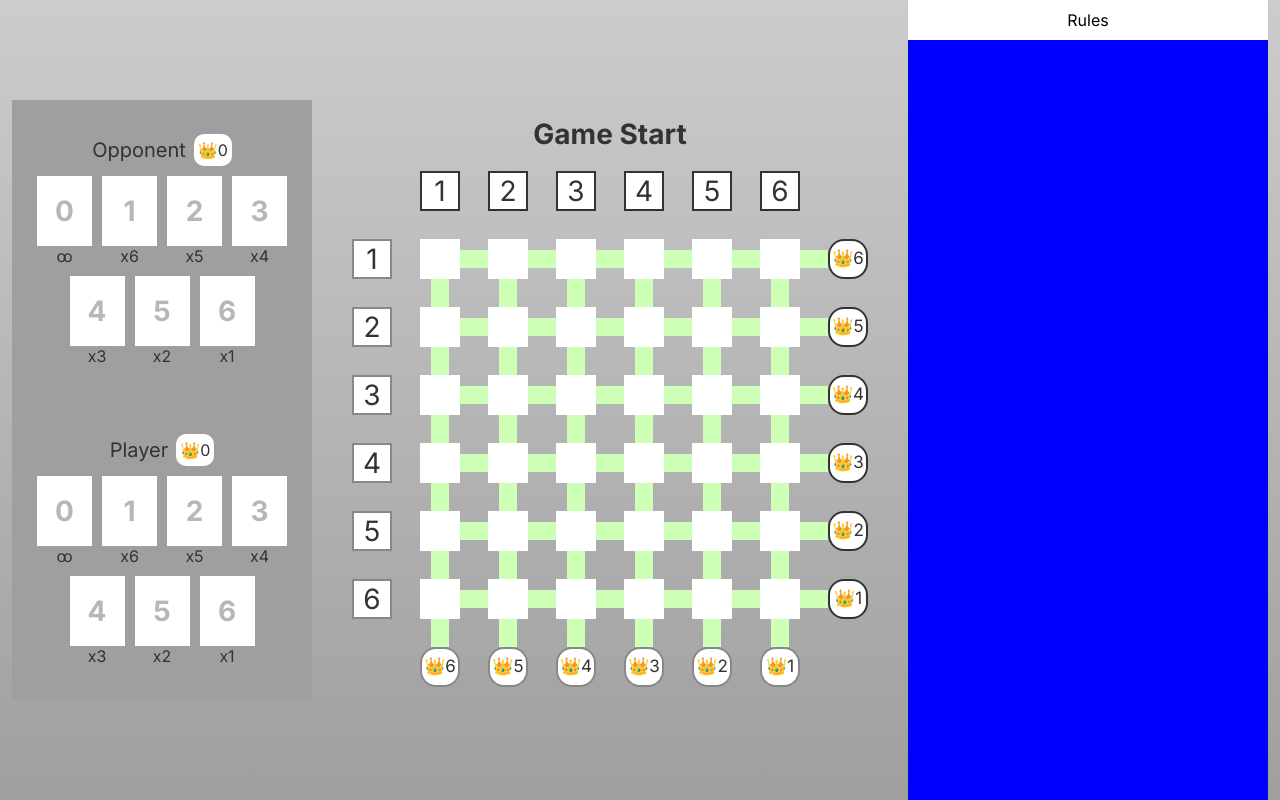
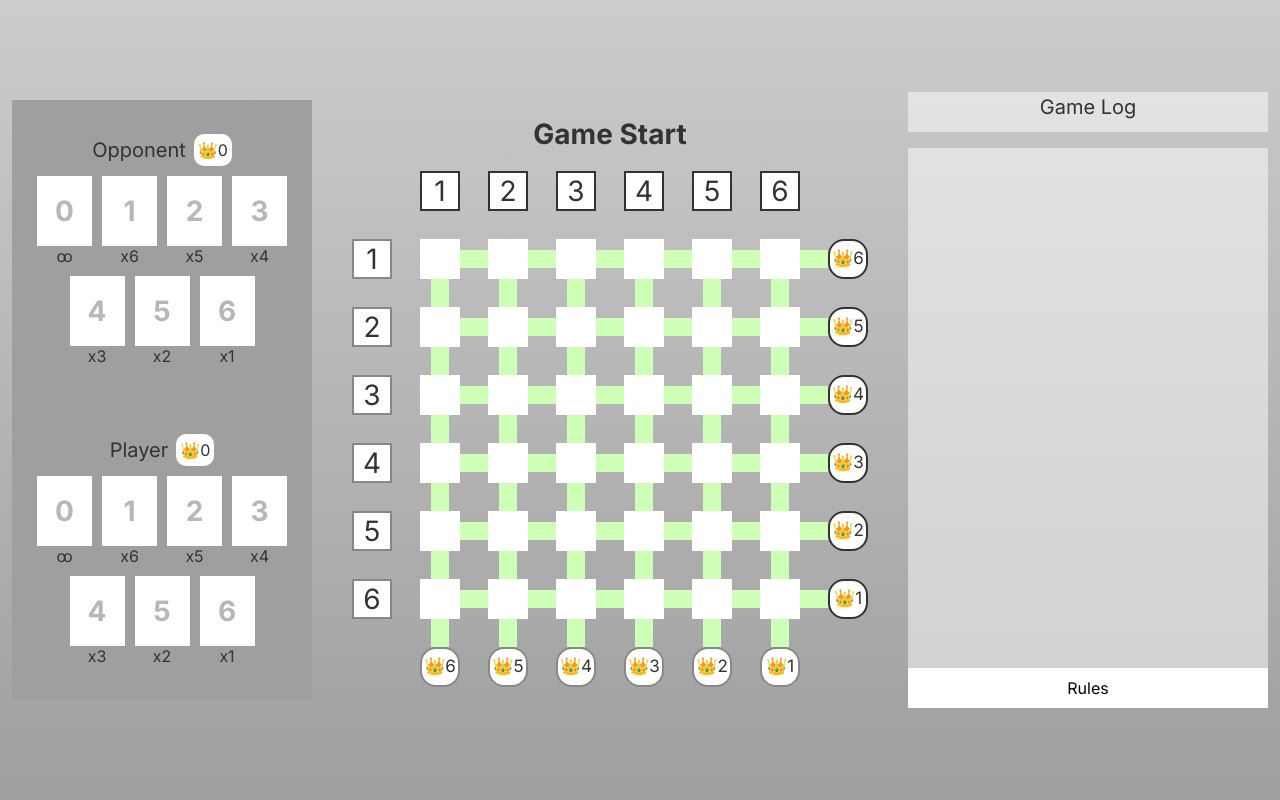
Before and after one commit to NotSumin/gamecollection, a Flask app: page /square_goofspiel/1 in a window 1280 px wide. Run offline with Flask 3, Linux system fonts and the light colour scheme.

Commit message:
Game log messages

```diff
--- a/collection/static/css/square_goofspiel.css
+++ b/collection/static/css/square_goofspiel.css
@@ -92,17 +92,35 @@
     width: 100%;
     height: 40px;
     font-size: 20px;
-    /* background-color: #60e776; */
+}
+
+#misc-message button {
+    width: 100%;
+    padding: 5px;
 }
 
 .administration {
     width: 360px;
-    background-color: blue;
+    display: flex;
+    flex-direction: column;
+    justify-content: center;
+    align-items: center;
 }
 
-.game-log {
+.game-log-header {
     width: 100%;
+    height: 40px;
+    background-color: rgba(255, 255, 255, 0.5);
+    font-size: 20px;
+    text-align: center;
+}
 
+#game-log {
+    width: 100%;
+    height: 520px;
+    background-color: rgba(255, 255, 255, 0.5);
+    overflow: auto;
+    font-size: 12px;
 }
 
 .rules-button {
@@ -207,6 +225,10 @@
     border: 2px solid #888;
 }
 
+.color-yellow {
+    background-color: #f6ff91;
+}
+
 .color-red {
     background-color: #ff7373;
 }
--- a/collection/templates/game/square_goofspiel.html
+++ b/collection/templates/game/square_goofspiel.html
@@ -5,6 +5,11 @@
 {% endblock %}
 
 {% block content %}
+<!--todo:
+default colors, white for ties? or lighter gray
+color square yellow if it's currently up for bid
+game log messages
+keep connection on refresh-->
 <div class="main-container">
     <div class="player-containers">
         <div class="player-containers-top">
@@ -82,7 +87,7 @@
                     </div>
                 </div>
             </div>
-            <div id="misc-message"></div>
+            <div id="misc-message" class="mt-10"></div>
         </div>
     </div>
     <div class="game-container">
@@ -346,9 +351,8 @@
         </div>
     </div>
     <div class="administration">
-        <div class="game-log">
-    <!--        self-explanatory-->
-        </div>
+        <p class="game-log-header">Game Log</p>
+        <div id="game-log"></div>
         <button class="rules-button">Rules</button>
     </div>
 </div>
@@ -362,6 +366,7 @@
     const playerCardQuantity = document.querySelectorAll('#player-container .card-quantity');
     const opponentCardQuantity = document.querySelectorAll('#opponent-container .card-quantity');
     const miscMessage = document.getElementById('misc-message');
+    const gameLog = document.getElementById('game-log');
     const gameRound = document.getElementById('game-round');
     const cardButtons = document.querySelectorAll('#player-container .card-button');
     const playerScore = document.querySelector('#player-container .player-score');
@@ -439,6 +444,8 @@
 
     function updateGame(history) {
         let currentRound = 1;
+        gameLog.innerHTML = '';
+        gameLog.insertAdjacentHTML('beforeend', `<p>Game start</p>`);
         redPlayer = {
             'card1': 6,
             'card2': 5,
@@ -502,6 +509,10 @@
                     'square': parseInt(history[i]) + ((parseInt(history[i+1])-1) * 6)
                 });
                 document.getElementById(`square-${squares[0]['square']}`).innerText = "A";
+                document.getElementById(`square-${squares[0]['square']}`).classList.add('color-yellow');
+
+                gameLog.insertAdjacentHTML('beforeend', `<p>Round ${currentRound} squares have been assigned</p>`);
+                gameLog.insertAdjacentHTML('beforeend', `<p>A: (${history[i]}, ${history[i+1]})</p>`);
 
                 i+=2;
 
@@ -512,6 +523,7 @@
                 });
                 document.getElementById(`square-${squares[1]['square']}`).innerText = "B";
 
+                gameLog.insertAdjacentHTML('beforeend', `<p>B: (${history[i]}, ${history[i+1]})</p>`);
                 i+=2;
 
                 squares.push({
@@ -520,6 +532,8 @@
                     'square': parseInt(history[i]) + ((parseInt(history[i+1])-1) * 6)
                 });
                 document.getElementById(`square-${squares[2]['square']}`).innerText = "C";
+
+                gameLog.insertAdjacentHTML('beforeend', `<p>C: (${history[i]}, ${history[i+1]})</p>`);
 
                 i+=2;
 
@@ -530,6 +544,8 @@
                 });
                 document.getElementById(`square-${squares[3]['square']}`).innerText = "D";
 
+                gameLog.insertAdjacentHTML('beforeend', `<p>D: (${history[i]}, ${history[i+1]})</p>`);
+
                 i+=2;
 
                 squares.push({
@@ -539,6 +555,8 @@
                 });
                 document.getElementById(`square-${squares[4]['square']}`).innerText = "E";
 
+                gameLog.insertAdjacentHTML('beforeend', `<p>E: (${history[i]}, ${history[i+1]})</p>`);
+
                 i+=2;
 
                 squares.push({
@@ -547,6 +565,8 @@
                     'square': parseInt(history[i]) + ((parseInt(history[i+1])-1) * 6)
                 });
                 document.getElementById(`square-${squares[5]['square']}`).innerText = "F";
+
+                gameLog.insertAdjacentHTML('beforeend', `<p>F: (${history[i]}, ${history[i+1]})</p>`);
 
                 gameRound.innerText = `Round ${currentRound}A`;
             }
@@ -562,24 +582,51 @@
                     gameRound.innerText = `Round ${currentRound}B`;
                     squaresIndex = 0;
 
+                    gameLog.insertAdjacentHTML('beforeend', `<p>Round ${currentRound}A (${squares[0]['column']}, ${squares[0]['row']})</p>`);
+                    gameLog.insertAdjacentHTML('beforeend', `<p>Red played ${history[i]}, Blue played ${history[i+1]}</p>`);
+
+                    document.getElementById(`square-${squares[1]['square']}`).classList.add('color-yellow');
                 }
                 else if (i % 26 == 14) {
                     gameRound.innerText = `Round ${currentRound}C`;
                     squaresIndex = 1;
+
+                    gameLog.insertAdjacentHTML('beforeend', `<p>Round ${currentRound}B (${squares[1]['column']}, ${squares[1]['row']})</p>`);
+                    gameLog.insertAdjacentHTML('beforeend', `<p>Red played ${history[i]}, Blue played ${history[i+1]}</p>`);
+
+                    document.getElementById(`square-${squares[2]['square']}`).classList.add('color-yellow');
                 }
                 else if (i % 26 == 16) {
                     gameRound.innerText = `Round ${currentRound}D`;
                     squaresIndex = 2;
+
+                    gameLog.insertAdjacentHTML('beforeend', `<p>Round ${currentRound}C (${squares[2]['column']}, ${squares[2]['row']})</p>`);
+                    gameLog.insertAdjacentHTML('beforeend', `<p>Red played ${history[i]}, Blue played ${history[i+1]}</p>`);
+
+                    document.getElementById(`square-${squares[3]['square']}`).classList.add('color-yellow');
                 }
                 else if (i % 26 == 18) {
                     gameRound.innerText = `Round ${currentRound}E`;
                     squaresIndex = 3;
+
+                    gameLog.insertAdjacentHTML('beforeend', `<p>Round ${currentRound}D (${squares[3]['column']}, ${squares[3]['row']})</p>`);
+                    gameLog.insertAdjacentHTML('beforeend', `<p>Red played ${history[i]}, Blue played ${history[i+1]}</p>`);
+
+                    document.getElementById(`square-${squares[4]['square']}`).classList.add('color-yellow');
                 }
                 else if (i % 26 == 20) {
                     gameRound.innerText = `Round ${currentRound}F`;
                     squaresIndex = 4;
+
+                    gameLog.insertAdjacentHTML('beforeend', `<p>Round ${currentRound}E (${squares[4]['column']}, ${squares[4]['row']})</p>`);
+                    gameLog.insertAdjacentHTML('beforeend', `<p>Red played ${history[i]}, Blue played ${history[i+1]}</p>`);
+
+                    document.getElementById(`square-${squares[5]['square']}`).classList.add('color-yellow');
                 }
                 else if (i % 26 == 22) {
+                    gameLog.insertAdjacentHTML('beforeend', `<p>Round ${currentRound}F (${squares[5]['column']}, ${squares[5]['row']})</p>`);
+                    gameLog.insertAdjacentHTML('beforeend', `<p>Red played ${history[i]}, Blue played ${history[i+1]}</p>`);
+
                     currentRound += 1;
                     gameRound.innerText = `Proceed to Round ${currentRound}`;
                     miscMessage.innerHTML = `<button class="" onclick="submitMove('1')">Proceed</button>`;
@@ -587,7 +634,7 @@
                 }
 
                 document.getElementById(`square-${squares[squaresIndex]['square']}`).innerText = '';
-                document.getElementById(`square-${squares[squaresIndex]['square']}`).classList.remove('color-red', 'color-blue', 'color-gray');
+                document.getElementById(`square-${squares[squaresIndex]['square']}`).classList.remove('color-yellow', 'color-red', 'color-blue', 'color-gray');
                 if (parseInt(history[i]) > parseInt(history[i+1])) {
                     document.getElementById(`square-${squares[squaresIndex]['square']}`).classList.add('color-red');
                     redPlayer['wins'] += 1;
@@ -612,7 +659,7 @@
                         column.classList.remove('color-red-light', 'color-blue-light', 'color-gray-light');
                         column.classList.add('color-red-light');
                     });
-                    document.querySelector(`.square-points.column-${squares[squaresIndex]['column']}`).classList.remove('color-red', 'color-blue', 'color-gray');
+                    document.querySelector(`.square-points.column-${squares[squaresIndex]['column']}`).classList.remove('color-yellow', 'color-red', 'color-blue', 'color-gray');
                     document.querySelector(`.square-points.column-${squares[squaresIndex]['column']}`).classList.add('color-red');
                 }
                 else if (redPlayer[`column${squares[squaresIndex]['column']}`] < bluePlayer[`column${squares[squaresIndex]['column']}`]) {
@@ -620,7 +667,7 @@
                         column.classList.remove('color-red-light', 'color-blue-light', 'color-gray-light');
                         column.classList.add('color-blue-light');
                     });
-                    document.querySelector(`.square-points.column-${squares[squaresIndex]['column']}`).classList.remove('color-red', 'color-blue', 'color-gray');
+                    document.querySelector(`.square-points.column-${squares[squaresIndex]['column']}`).classList.remove('color-yellow', 'color-red', 'color-blue', 'color-gray');
                     document.querySelector(`.square-points.column-${squares[squaresIndex]['column']}`).classList.add('color-blue');
                 }
                 else {
@@ -628,7 +675,7 @@
                         column.classList.remove('color-red-light', 'color-blue-light', 'color-gray-light');
                         column.classList.add('color-gray-light');
                     });
-                    document.querySelector(`.square-points.column-${squares[squaresIndex]['column']}`).classList.remove('color-red', 'color-blue', 'color-gray');
+                    document.querySelector(`.square-points.column-${squares[squaresIndex]['column']}`).classList.remove('color-yellow', 'color-red', 'color-blue', 'color-gray');
                     document.querySelector(`.square-points.column-${squares[squaresIndex]['column']}`).classList.add('color-gray');
                 }
 
@@ -637,7 +684,7 @@
                         row.classList.remove('color-red-light', 'color-blue-light', 'color-gray-light');
                         row.classList.add('color-red-light');
                     });
-                    document.querySelector(`.square-points.row-${squares[squaresIndex]['row']}`).classList.remove('color-red', 'color-blue', 'color-gray');
+                    document.querySelector(`.square-points.row-${squares[squaresIndex]['row']}`).classList.remove('color-yellow', 'color-red', 'color-blue', 'color-gray');
                     document.querySelector(`.square-points.row-${squares[squaresIndex]['row']}`).classList.add('color-red');
                 }
                 else if (redPlayer[`row${squares[squaresIndex]['row']}`] < bluePlayer[`row${squares[squaresIndex]['row']}`]) {
@@ -645,7 +692,7 @@
                         row.classList.remove('color-red-light', 'color-blue-light', 'color-gray-light');
                         row.classList.add('color-blue-light');
                     });
-                    document.querySelector(`.square-points.row-${squares[squaresIndex]['row']}`).classList.remove('color-red', 'color-blue', 'color-gray');
+                    document.querySelector(`.square-points.row-${squares[squaresIndex]['row']}`).classList.remove('color-yellow', 'color-red', 'color-blue', 'color-gray');
                     document.querySelector(`.square-points.row-${squares[squaresIndex]['row']}`).classList.add('color-blue');
                 }
                 else {
@@ -653,7 +700,7 @@
                         row.classList.remove('color-red-light', 'color-blue-light', 'color-gray-light');
                         row.classList.add('color-gray-light');
                     });
-                    document.querySelector(`.square-points.row-${squares[squaresIndex]['row']}`).classList.remove('color-red', 'color-blue', 'color-gray');
+                    document.querySelector(`.square-points.row-${squares[squaresIndex]['row']}`).classList.remove('color-yellow', 'color-red', 'color-blue', 'color-gray');
                     document.querySelector(`.square-points.row-${squares[squaresIndex]['row']}`).classList.add('color-gray');
                 }
 
@@ -675,12 +722,12 @@
 
             document.querySelector('#player-card-0 button').disabled = false;
             if (playerColor == 'red') {
-                if (redPlayer['card1'] != 0) document.querySelector('#player-card-1 button').disabled = false;
-                if (redPlayer['card2'] != 0) document.querySelector('#player-card-2 button').disabled = false;
-                if (redPlayer['card3'] != 0) document.querySelector('#player-card-3 button').disabled = false;
-                if (redPlayer['card4'] != 0) document.querySelector('#player-card-4 button').disabled = false;
-                if (redPlayer['card5'] != 0) document.querySelector('#player-card-5 button').disabled = false;
-                if (redPlayer['card6'] != 0) document.querySelector('#player-card-6 button').disabled = false;
+                document.querySelector('#player-card-1 button').disabled = redPlayer['card1'] != 0 ? false : true;
+                document.querySelector('#player-card-2 button').disabled = redPlayer['card2'] != 0 ? false : true;
+                document.querySelector('#player-card-3 button').disabled = redPlayer['card3'] != 0 ? false : true;
+                document.querySelector('#player-card-4 button').disabled = redPlayer['card4'] != 0 ? false : true;
+                document.querySelector('#player-card-5 button').disabled = redPlayer['card5'] != 0 ? false : true;
+                document.querySelector('#player-card-6 button').disabled = redPlayer['card6'] != 0 ? false : true;
                 document.querySelector('#player-card-1 .card-quantity').innerText = redPlayer['card1'];
                 document.querySelector('#player-card-2 .card-quantity').innerText = redPlayer['card2'];
                 document.querySelector('#player-card-3 .card-quantity').innerText = redPlayer['card3'];
@@ -695,12 +742,12 @@
                 document.querySelector('#opponent-card-6 .card-quantity').innerText = bluePlayer['card6'];
             }
             else if (playerColor == 'blue') {
-                if (bluePlayer['card1'] != 0) document.querySelector('#player-card-1 button').disabled = false;
-                if (bluePlayer['card2'] != 0) document.querySelector('#player-card-2 button').disabled = false;
-                if (bluePlayer['card3'] != 0) document.querySelector('#player-card-3 button').disabled = false;
-                if (bluePlayer['card4'] != 0) document.querySelector('#player-card-4 button').disabled = false;
-                if (bluePlayer['card5'] != 0) document.querySelector('#player-card-5 button').disabled = false;
-                if (bluePlayer['card6'] != 0) document.querySelector('#player-card-6 button').disabled = false;
+                document.querySelector('#player-card-1 button').disabled = bluePlayer['card1'] != 0 ? false : true;
+                document.querySelector('#player-card-2 button').disabled = bluePlayer['card2'] != 0 ? false : true;
+                document.querySelector('#player-card-3 button').disabled = bluePlayer['card3'] != 0 ? false : true;
+                document.querySelector('#player-card-4 button').disabled = bluePlayer['card4'] != 0 ? false : true;
+                document.querySelector('#player-card-5 button').disabled = bluePlayer['card5'] != 0 ? false : true;
+                document.querySelector('#player-card-6 button').disabled = bluePlayer['card6'] != 0 ? false : true;
                 document.querySelector('#player-card-1 .card-quantity').innerText = bluePlayer['card1'];
                 document.querySelector('#player-card-2 .card-quantity').innerText = bluePlayer['card2'];
                 document.querySelector('#player-card-3 .card-quantity').innerText = bluePlayer['card3'];
```
